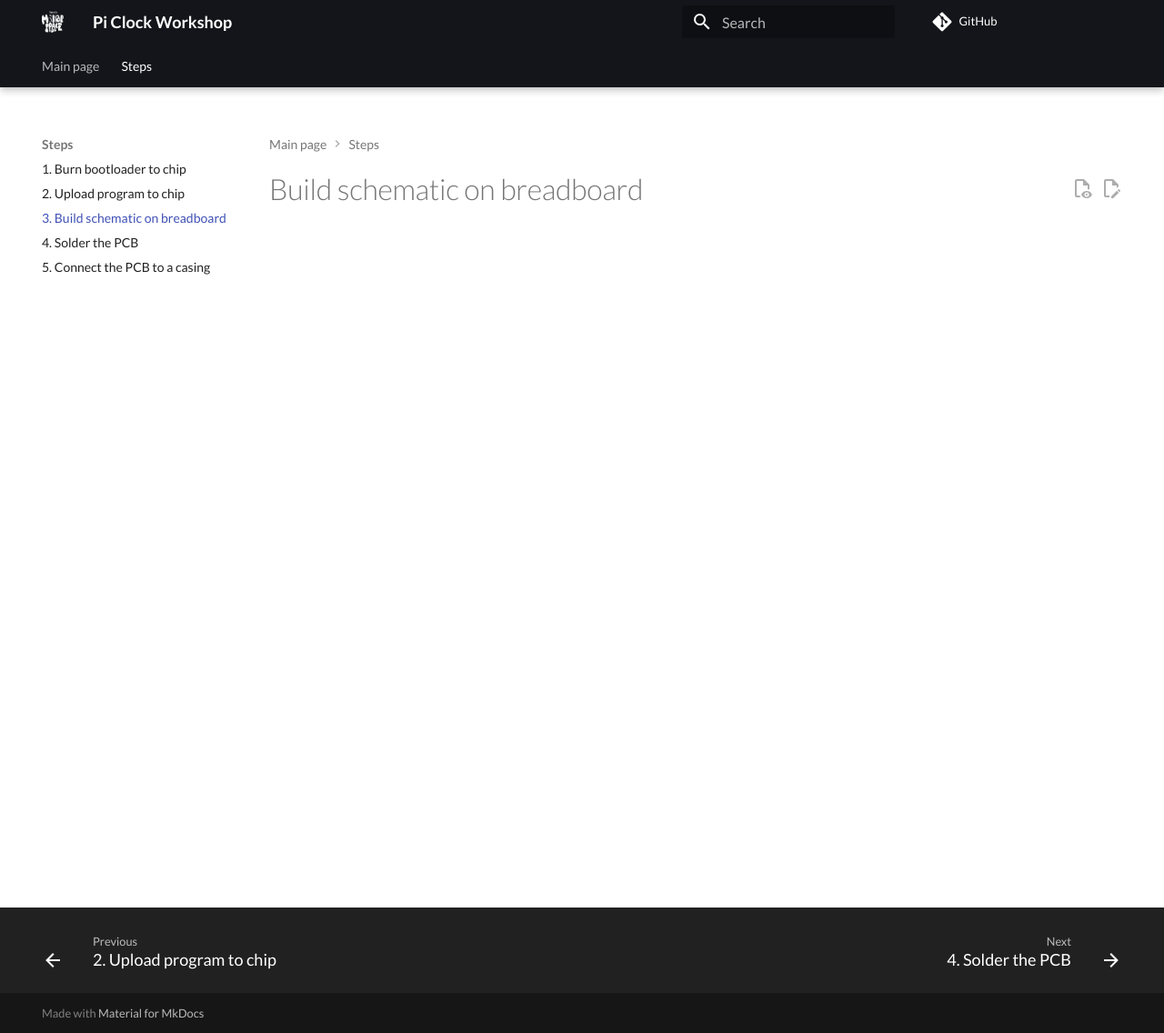
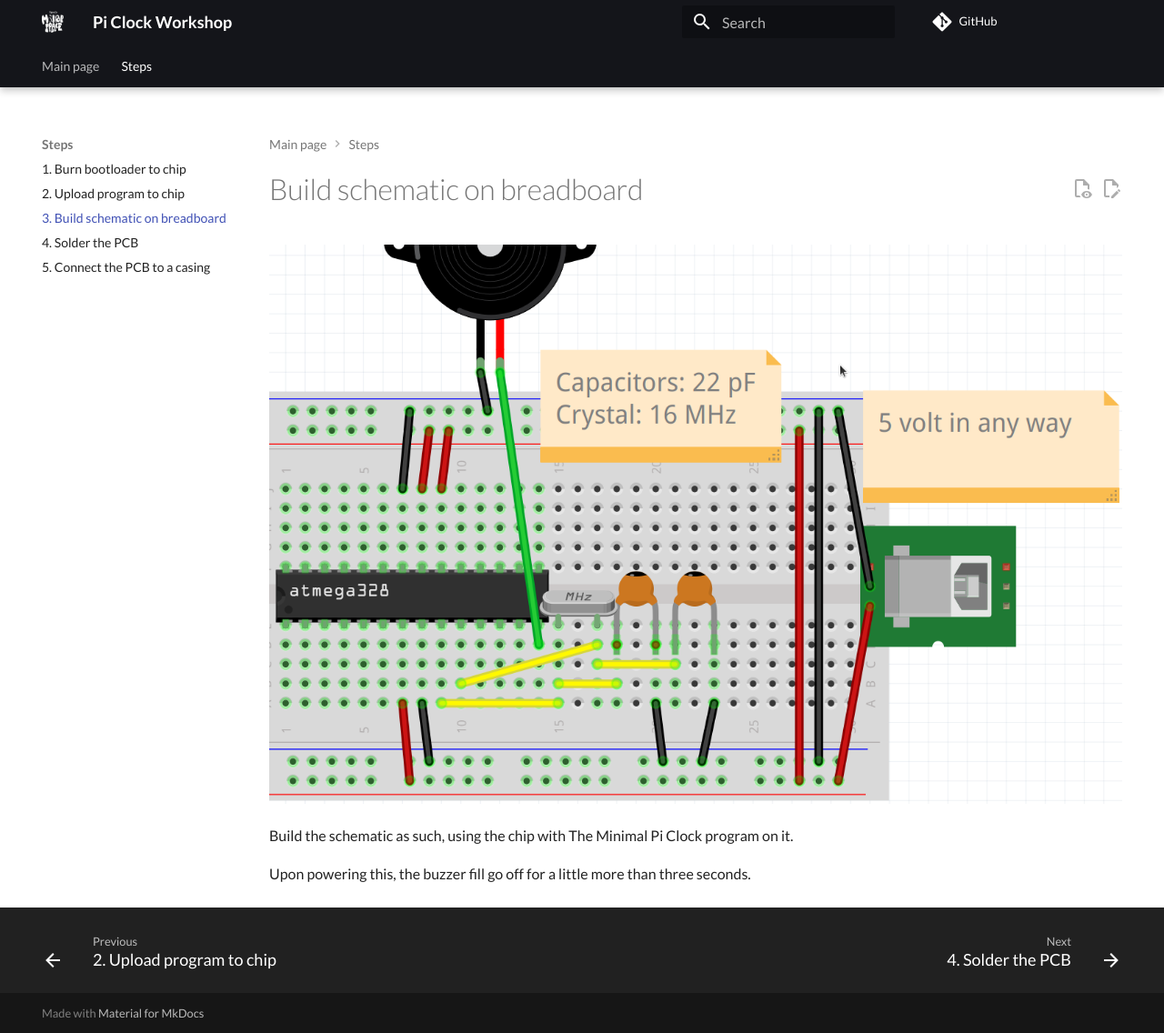
Before and after one commit to richelbilderbeek/build_bare_bone_arduino_machine_workshop, an MkDocs documentation site: the page built from docs/3_build_breadboard/README.md, in a window 1280 px wide and 1136 px high. Shown: the whole window at 91% size. Built offline with MkDocs 1.6.1 and Material for MkDocs 9.7.7, drawn with Linux system fonts in a browser that asks for light colours; comment, search, counter and statistics services are not loaded.

Commit message:
Add schematic

```diff
--- a/docs/3_build_breadboard/README.md
+++ b/docs/3_build_breadboard/README.md
@@ -4,3 +4,12 @@ tags:
 ---
 
 # Build schematic on breadboard
+
+![Schematic](schematic.png)
+
+Build the schematic as such,
+using the chip with The Minimal Pi Clock
+program on it.
+
+Upon powering this, the buzzer fill go off for
+a little more than three seconds.
```
Also changed, not shown: docs/3_build_breadboard/schematic.png (added).
